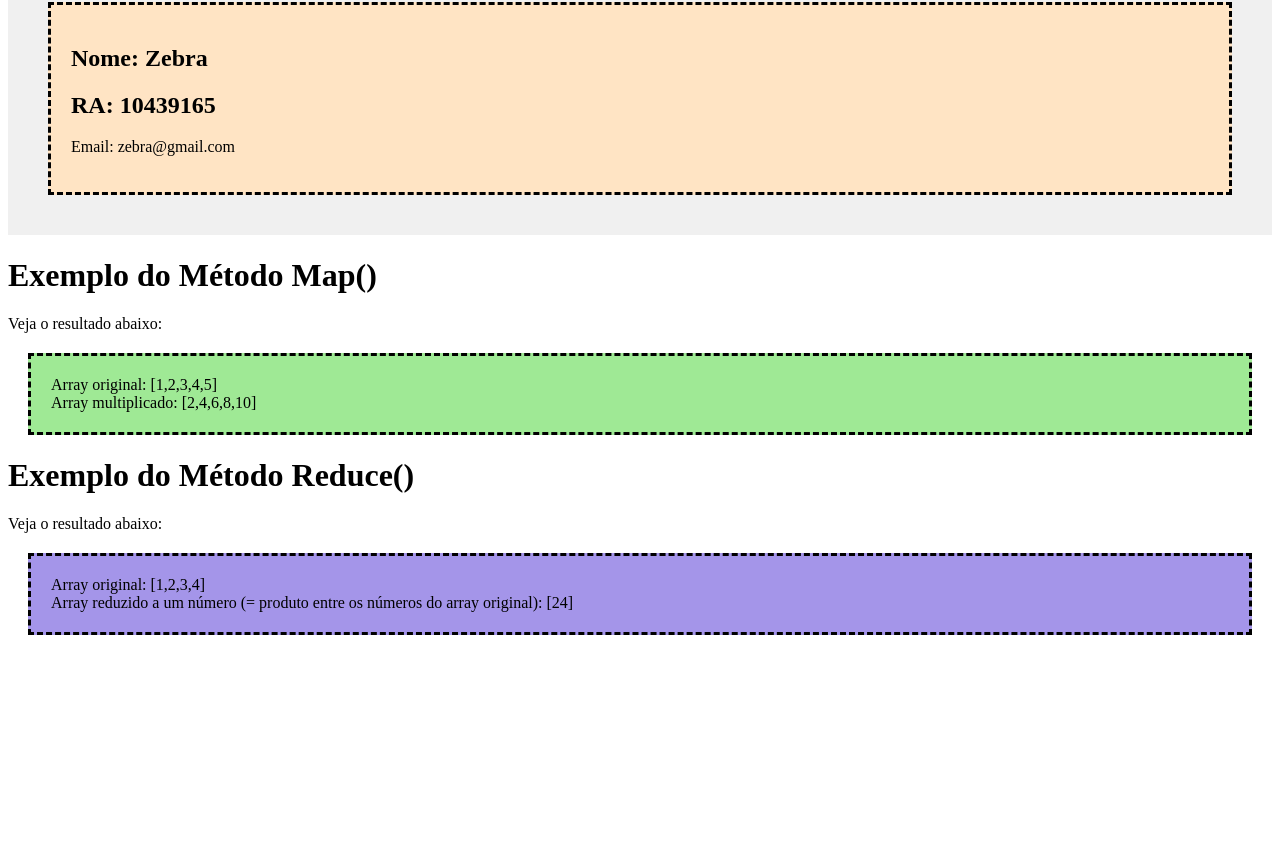
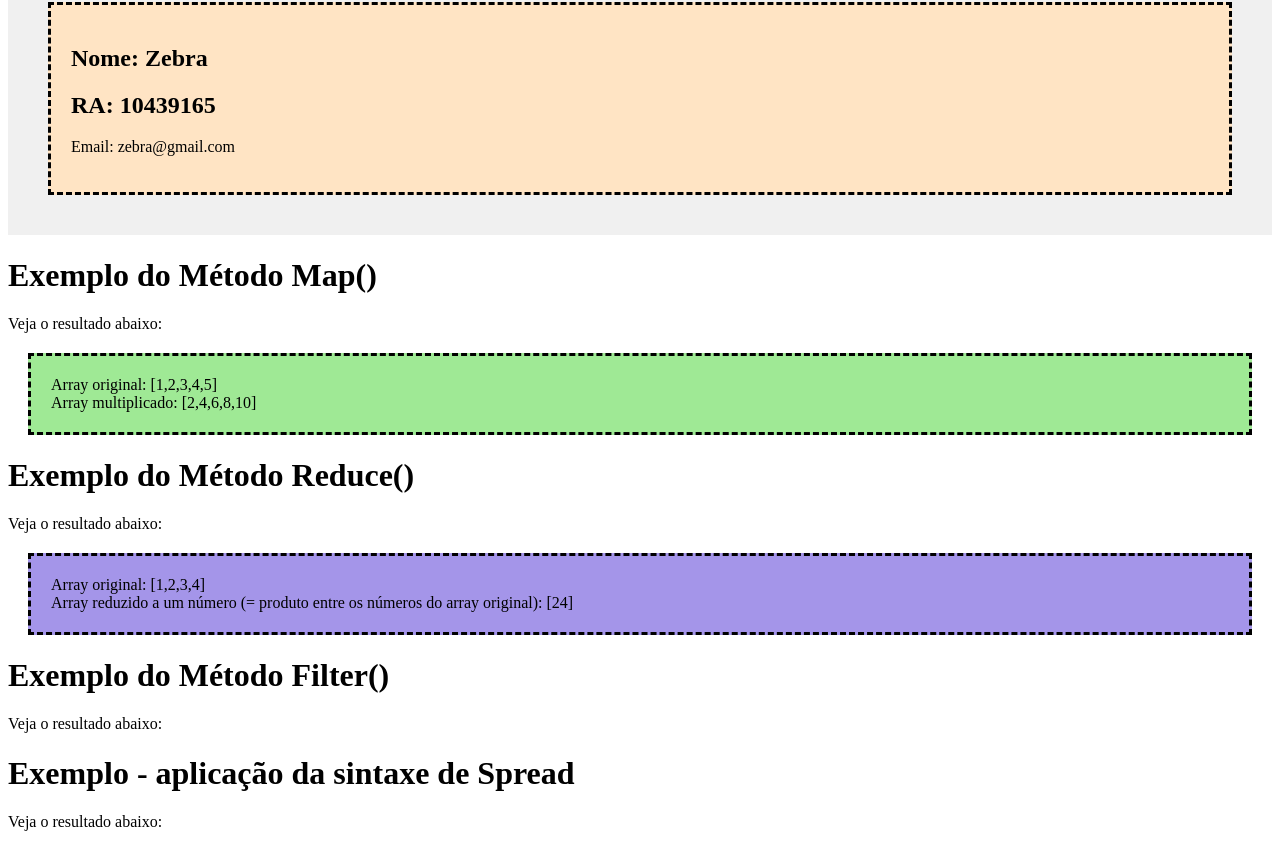
Before and after one commit to brunazpessoa/array_javascript, a plain HTML site: page web_js/index.html in a window 1280 px wide. Shown: the part 1007-1854 px from the top of the page. Before the commit the page ends 1662 px from the top, so only its background shows below. Drawn offline with Linux system fonts and the light colour scheme.

Commit message:
Update index.html

```diff
--- a/web_js/index.html
+++ b/web_js/index.html
@@ -19,6 +19,14 @@
     <p>Veja o resultado abaixo:</p>
     <div id="reduce"></div>
 
+    <h1>Exemplo do Método Filter()</h1>
+    <p>Veja o resultado abaixo:</p>
+    <div id="filter"></div>
+
+    <h1>Exemplo - aplicação da sintaxe de Spread</h1>
+    <p>Veja o resultado abaixo:</p>
+    <div id="spread"></div>
+
     <script src="script.js"></script>
 </body>
 </html>
```
